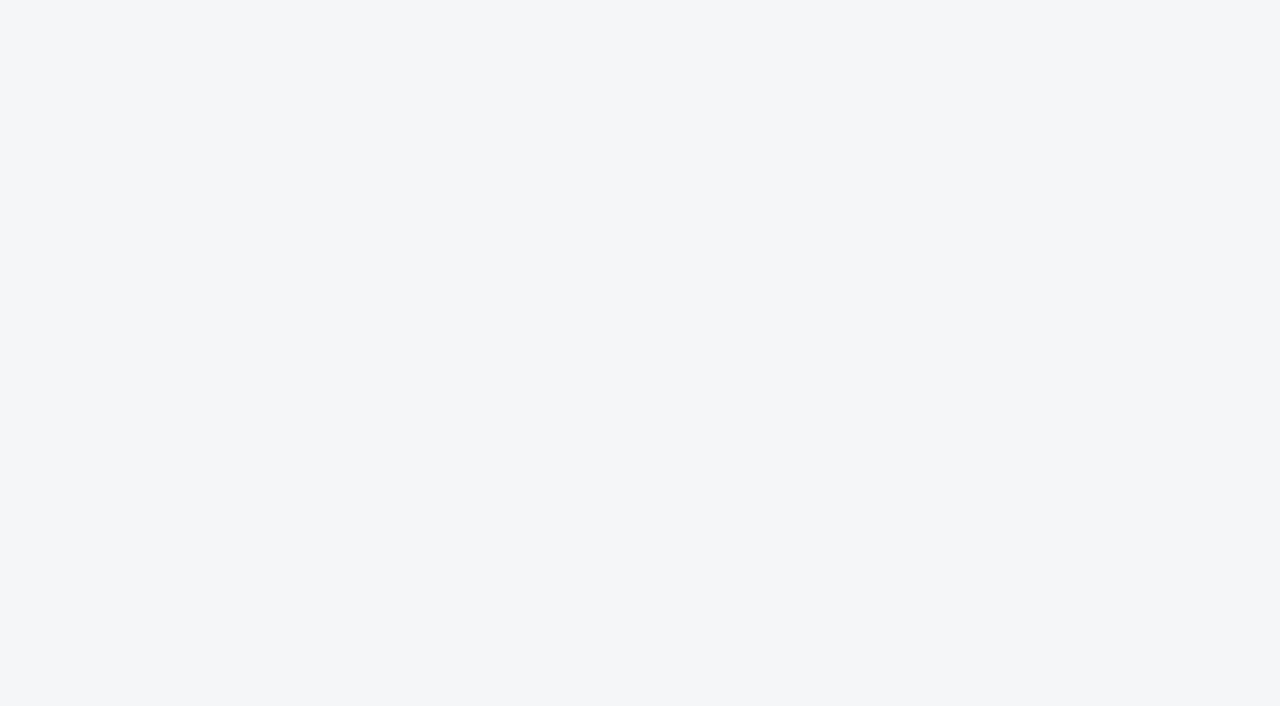
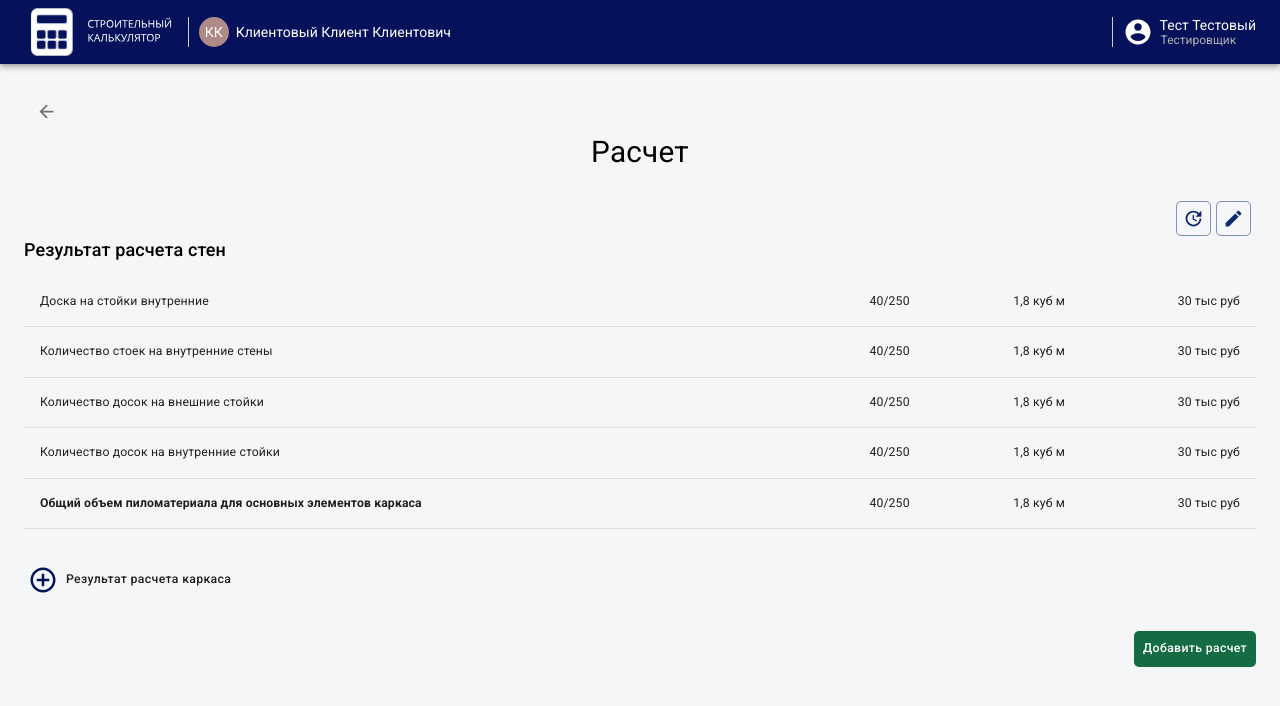
Before and after one commit to svlipatnikov/Build-calculator, a React (Create React App) app: page /estimate/1 in a window 1280 px wide. Shown: the top 706 px of the page. Built offline with nearby package versions, Linux system fonts and the light colour scheme.

Commit message:
estimate page + refactoring

```diff
--- a/src/App.js
+++ b/src/App.js
@@ -2,21 +2,19 @@ import React from 'react';
 import { BrowserRouter as Router, Switch, Route } from 'react-router-dom';
 
 import { ThemeProvider } from '@material-ui/core';
-import { theme } from './malerialUI/theme.js';
-
-import Auth from './pages/Auth';
-import Clients from './pages/Clients';
-import Estimate from './pages/Estimate/Estimate';
+import theme from './malerialUI/theme.js';
+import PageLayout from './layouts/page';
+import routes from './pages';
 
 function App() {
     return (
         <ThemeProvider theme={theme}>
             <Router>
-                <Switch>
-                    <Route exact path="/" component={Auth} />
-                    <Route exact path="/clients" component={Clients} />
-                    <Route exact path="/estimates/:id" component={Estimate} />
-                </Switch>
+                <PageLayout>
+                    <Switch>
+                        {routes.map(props => <Route {...props} exact />)}
+                    </Switch>
+                </PageLayout>
             </Router>
         </ThemeProvider>
     );
--- a/src/components/Header/Header.jsx
+++ b/src/components/Header/Header.jsx
@@ -1,18 +1,20 @@
 import React from 'react'
-import { Link } from 'react-router-dom';
+import { Link, useLocation } from 'react-router-dom';
 import { AppBar, Avatar, Toolbar } from '@material-ui/core'
 import { AccountCircle } from '@material-ui/icons'
 import Logo from '../../assets/logo.svg'
 import './Header.scss'
 
 const Header = () => {
+  const location = useLocation()
+
   const name = 'Клиент'
   const lastName = 'Клиентовый'
   const patronymic = 'Клиентович'
 
-  const openModal = () => {
+  const openModal = () => {}
 
-  }
+  if (location.pathname === '/') return null
 
   return (
     <AppBar className="appbar" position="static">
--- /dev/null
+++ b/src/components/ShowButton/ShowButton.jsx
@@ -0,0 +1,20 @@
+import React from 'react'
+import { withTheme } from '@material-ui/core/styles'
+import { Accordion, AccordionDetails, AccordionSummary, Button } from '@material-ui/core'
+import { AddCircleOutline } from '@material-ui/icons'
+import './ShowButton.scss'
+
+const ShowButton = props => (
+  <Accordion className={`accordion ${props.className}`}>
+    <AccordionSummary>
+      <Button startIcon={<AddCircleOutline />} className="accordion-button">
+        {props.title}
+      </Button>
+    </AccordionSummary>
+    <AccordionDetails>
+      {props.children}
+    </AccordionDetails>
+  </Accordion>
+)
+
+export default withTheme(ShowButton)
--- /dev/null
+++ b/src/components/ShowButton/ShowButton.scss
@@ -0,0 +1,11 @@
+.accordion {
+  &:before {
+    content: none !important;
+  }
+  &-button {
+    svg {
+      font-size: 30px !important;
+      color: #05125b;
+    }
+  }
+}
--- a/src/layouts/page.jsx
+++ b/src/layouts/page.jsx
@@ -5,7 +5,7 @@ import Header from '../components/Header/Header'
 const Page = props => (
   <>
     <Header />
-    <Container className="container">
+    <Container className="container" maxWidth="lg">
       {props.children}
     </Container>
   </>
--- a/src/malerialUI/theme.js
+++ b/src/malerialUI/theme.js
@@ -1,6 +1,6 @@
 import { createMuiTheme } from '@material-ui/core/styles';
 
-export const theme = createMuiTheme({
+let theme = createMuiTheme({
   palette: {
     primary: {
       main: '#0A2973',
@@ -18,4 +18,53 @@ export const theme = createMuiTheme({
       textTransform: 'none',
     },
   },
+  overrides: {
+    MuiAccordion: {
+      root: {
+        backgroundColor: 'transparent',
+        boxShadow: 'none',
+      }
+    },
+    MuiAccordionSummary: {
+      root: {
+        justifyContent: 'flex-start',
+        minHeight: 'unset !important',
+        padding: 0,
+      },
+      content: {
+        alignItems: 'center',
+        flexGrow: 0,
+        margin: '0 !important'
+      },
+    },
+    MuiAccordionDetails: {
+      root: {
+        padding: 16
+      }
+    },
+    MuiTypography: {
+      h4: {
+        marginBottom: 30,
+      },
+      h6: {
+        fontSize: 18,
+        marginBottom: 12,
+      }
+    }
+  },
 });
+
+theme = createMuiTheme(theme, {
+  overrides: {
+    MuiTypography: {
+      h4: {
+        [theme.breakpoints.down(400)]: {
+          fontSize: 24,
+          marginBottom: 15,
+        }
+      },
+    }
+  },
+})
+
+export default theme
--- a/src/pages/Estimate/Estimate.jsx
+++ b/src/pages/Estimate/Estimate.jsx
@@ -1,11 +1,71 @@
 import React from 'react'
-import PageLayout from '../../layouts/page'
-import { Typography } from '@material-ui/core'
+import { useHistory } from 'react-router';
+import { Update, Edit, ArrowBack } from '@material-ui/icons';
+import { Table, TableBody, TableCell, TableContainer, TableRow, Typography, Button, Tooltip, IconButton } from '@material-ui/core'
+import ShowButton from '../../components/ShowButton/ShowButton'
+import './Estimate.scss'
 
-const Estimate = () => (
-  <PageLayout>
-    <Typography variant="h4" align="center">Расчет</Typography>
-  </PageLayout>
+const rows = [
+  { param: 'Доска на стойки внутренние', size: '40/250', dimensions: '1,8 куб м', sum: '30 тыс руб' },
+  { param: 'Количество стоек на внутренние стены', size: '40/250', dimensions: '1,8 куб м', sum: '30 тыс руб' },
+  { param: 'Количество досок на внешние стойки', size: '40/250', dimensions: '1,8 куб м', sum: '30 тыс руб' },
+  { param: 'Количество досок на внутренние стойки', size: '40/250', dimensions: '1,8 куб м', sum: '30 тыс руб' },
+  { param: <b>Общий объем пиломатериала для основных элементов каркаса</b>, size: '40/250', dimensions: '1,8 куб м', sum: '30 тыс руб' },
+]
+
+const Estimate = () => {
+  const history = useHistory();
+
+  return (
+    <>
+      <IconButton onClick={() => history.push('/')} className="arrow-back">
+        <ArrowBack />
+      </IconButton>
+
+      <Typography variant="h4" align="center">Расчет</Typography>
+
+      <div className="right">
+        <Tooltip title="Сменить статус">
+          <Button variant="outlined" color="primary" className="es-button">
+            <Update />
+          </Button>
+        </Tooltip>
+        <Tooltip title="Редактировать">
+          <Button variant="outlined" color="primary" className="es-button">
+            <Edit />
+          </Button>
+        </Tooltip>
+      </div>
+
+      <Typography variant="h6">Результат расчета стен</Typography>
+      <EstimateTable />
+
+      <ShowButton title="Результат расчета каркаса" className="mb-30">
+        <EstimateTable />
+      </ShowButton>
+
+      <div className="right">
+        <Button className="green">Добавить расчет</Button>
+      </div>
+    </>
+  )
+}
+
+const EstimateTable = () => (
+  <TableContainer className="mb-30">
+    <Table>
+      <TableBody>
+        {rows.map((row, id) => (
+          <TableRow key={id} className="es-row">
+            <TableCell>{row.param}</TableCell>
+            <TableCell align="right">{row.size}</TableCell>
+            <TableCell align="right">{row.dimensions}</TableCell>
+            <TableCell align="right">{row.sum}</TableCell>
+          </TableRow>
+        ))}
+      </TableBody>
+    </Table>
+  </TableContainer>
 )
 
 export default Estimate;
--- /dev/null
+++ b/src/pages/Estimate/Estimate.scss
@@ -0,0 +1,45 @@
+.mb-30 {
+  margin-bottom: 30px;
+}
+
+.right {
+  text-align: right;
+  .green {
+    color: white;
+    border: 1px solid transparent;
+    background-color: #146c43;
+    transition: 0.5s;
+    &:hover {
+      background-color: #0e5333;
+    }
+  }
+}
+
+.es {
+  &-button {
+    min-width: unset !important;
+    padding: 6px !important;
+    margin-right: 5px !important;
+  }
+  &-row {
+    td:not(:first-child) {
+      white-space: nowrap;
+    }
+  }
+}
+
+@media (max-width: 600px) {
+  .es-row td {
+    padding: 16px 7px;
+  }
+}
+
+@media (max-width: 375px) {
+  .es-row td {
+    font-size: 11px;
+    padding: 12px 3px;
+  }
+  .arrow-back {
+    display: none !important;
+  }
+}
--- /dev/null
+++ b/src/pages/index.js
@@ -0,0 +1,20 @@
+import Auth from './Auth';
+import Clients from './Clients';
+import Estimate from './Estimate/Estimate';
+
+const routes = [
+  {
+    path: '/',
+    component: Auth
+  },
+  {
+    path: '/clients',
+    component: Clients
+  },
+  {
+    path: '/estimate/:id',
+    component: Estimate
+  },
+]
+
+export default routes
```
Lines whose indentation alone changed are shown as unchanged.
